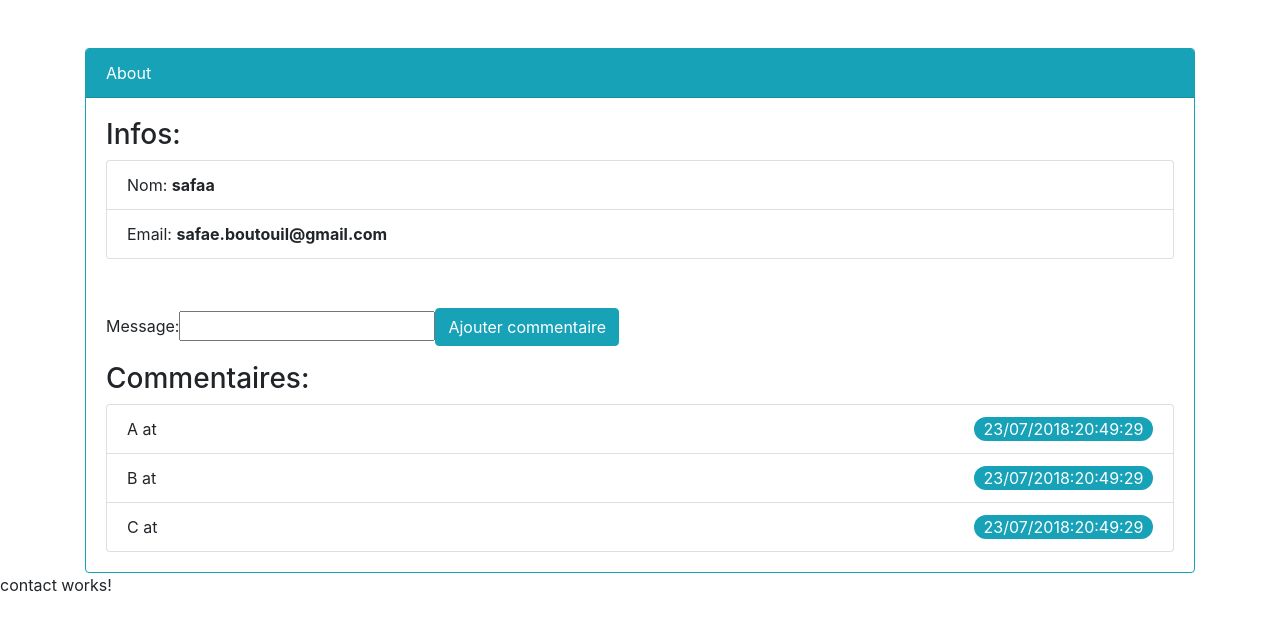
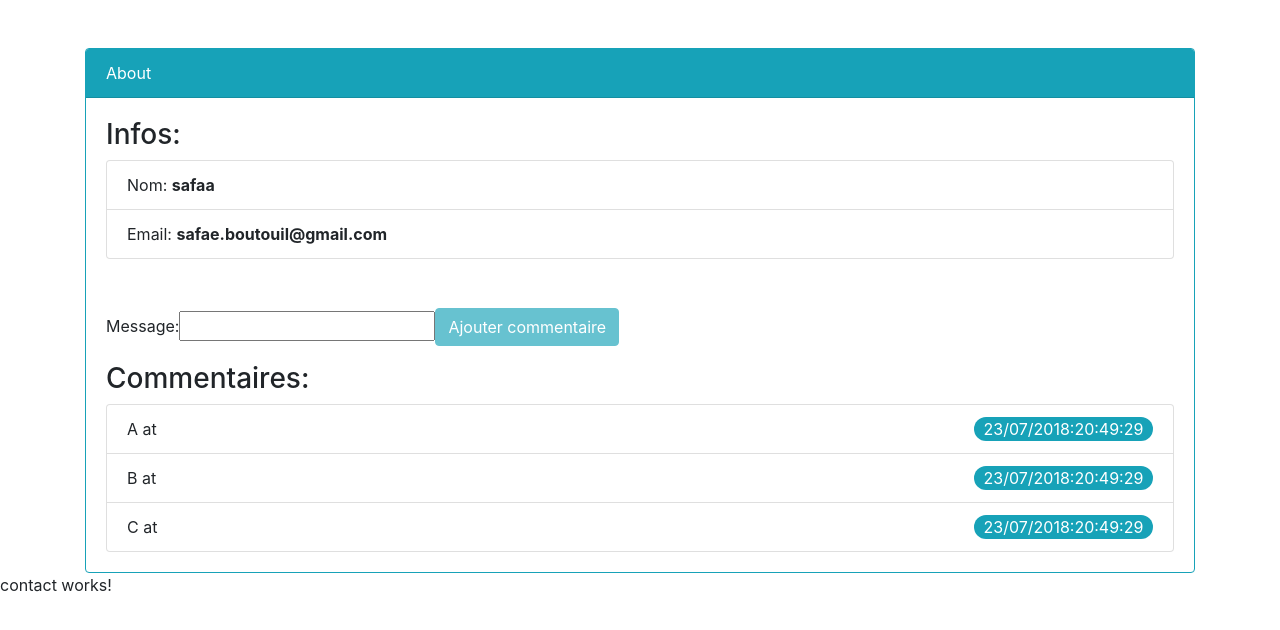
Before and after one commit to BOUTOUILsafaa/Angular4App, an Angular app: page / in a window 1280 px wide. Shown: the top 630 px of the page. Built offline with nearby package versions, Linux system fonts and the light colour scheme.

Commit message:
added property binding (disabled)

```diff
--- a/src/app/about/about.component.html
+++ b/src/app/about/about.component.html
@@ -15,7 +15,7 @@
                 <div class="form-group">
                     <label class="col-form-label">Message: </label>
                     <input type="text" [(ngModel)]="commentaires.message">
-                    <button class="btn btn-info" (click)="onAddCommentaire()">Ajouter commentaire</button>
+                    <button [disabled]="!commentaires.message" class="btn btn-info" (click)="onAddCommentaire()">Ajouter commentaire</button>
                 </div>
             </div>
             <div>
```
